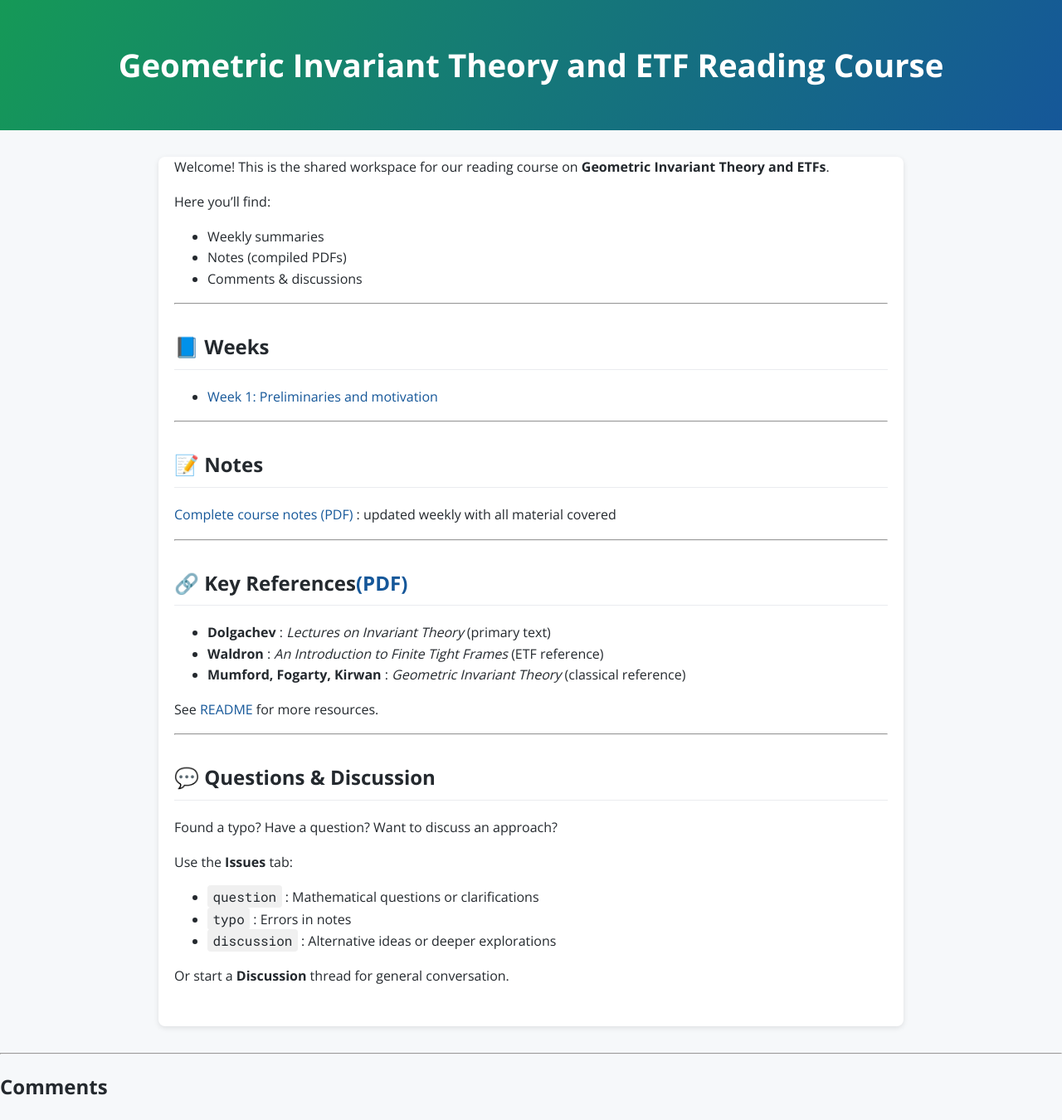
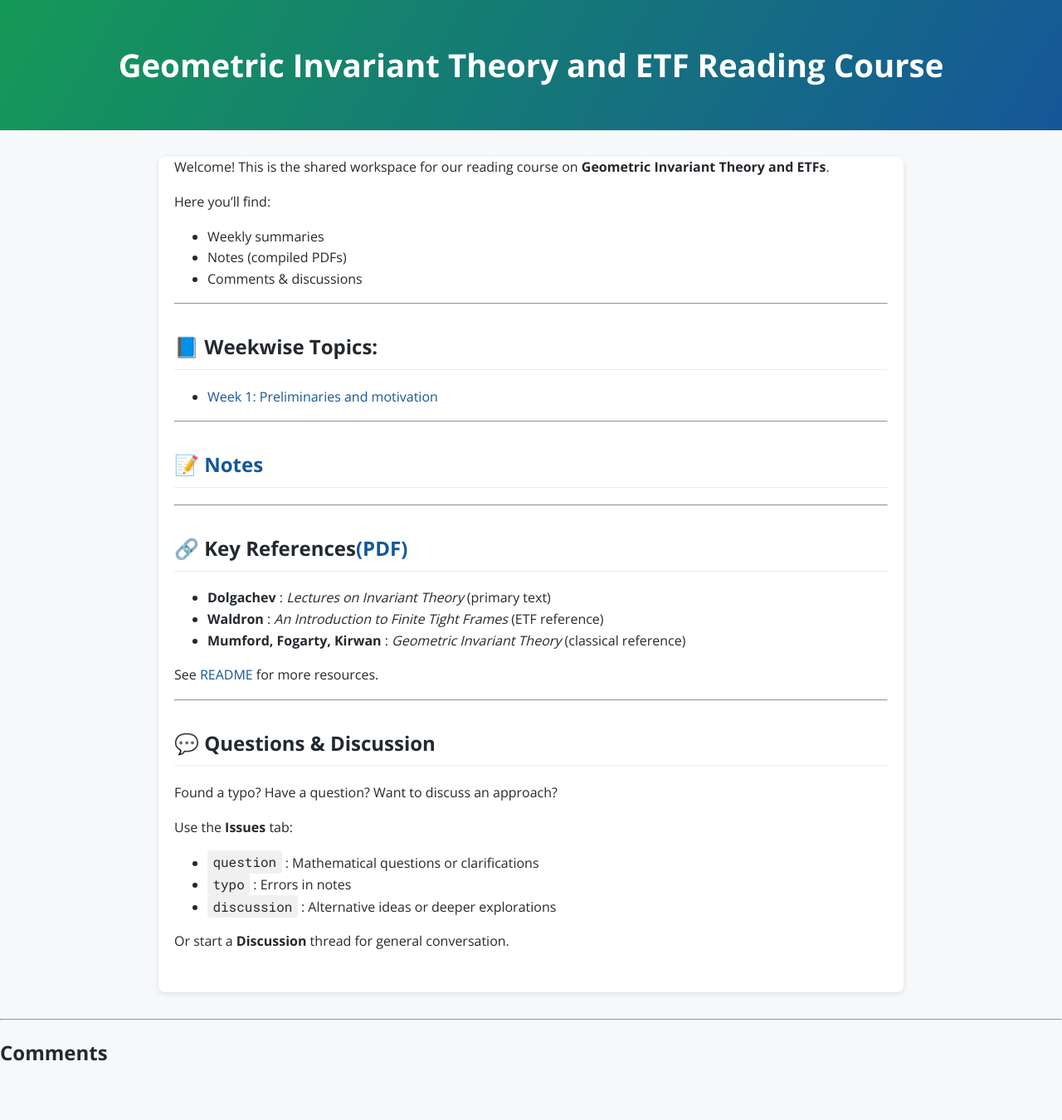
Before and after one commit to ayanava314/GIT-ETF, a Jekyll site: the page built from index.md, in a window 1280 px wide. Shown: the whole page at 83% size. Built offline with Jekyll 4.4.1, drawn with Linux system fonts in a browser that asks for light colours; comment, search, counter and statistics services are not loaded; after the commit the page ends 1308 px from its top, so only the background shows below that.

Commit message:
Update index.md

```diff
--- a/index.md
+++ b/index.md
@@ -13,15 +13,13 @@ Here you'll find:
 
 ---
 
-## 📘 Weeks
+## 📘 Weekwise Topics:
 
 - [Week 1: Preliminaries and motivation](week01.md)
 
 ---
 
-## 📝 Notes
-
-[Complete course notes (PDF)](/notes/main.pdf) : updated weekly with all material covered
+## 📝 [Notes](/notes/main.pdf)
 
 ---
 
```
